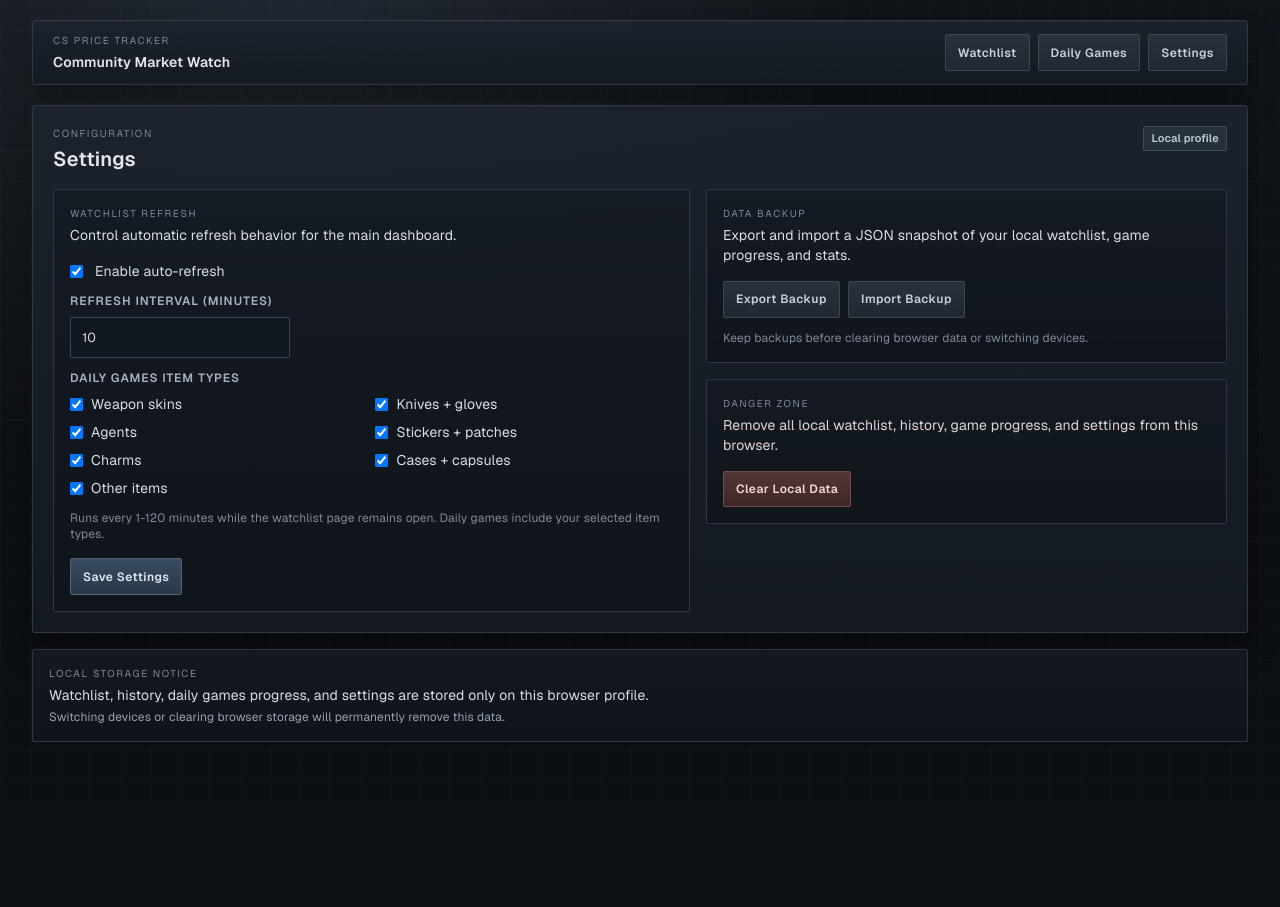
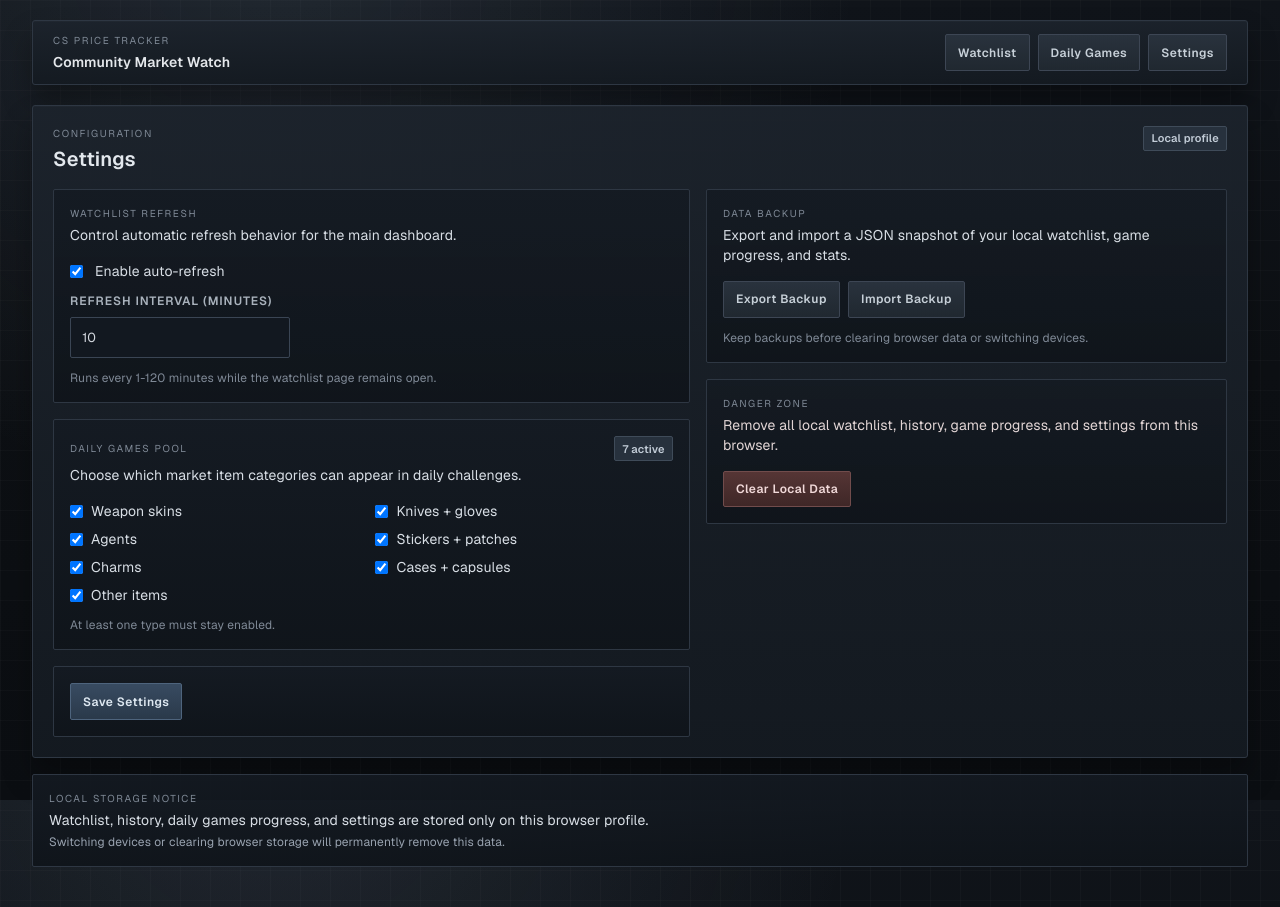
Before and after one commit to azhou2003/cs-price-tracker, a Next.js app: page /settings in a window 1280 px wide. Before the commit the page ends 800 px from the top, so only its background shows below. Built offline with nearby package versions, Linux system fonts and the light colour scheme.

Commit message:
settings for daily game

```diff
--- a/src/app/settings/_components/settings-page-client.tsx
+++ b/src/app/settings/_components/settings-page-client.tsx
@@ -144,6 +144,22 @@ export function SettingsPageClient() {
     }
   };
 
+  const selectedTypeCount = dailyGameIncludedTypes.length;
+
+  const onDailyTypeToggle = (type: DailyGameItemType, checked: boolean) => {
+    if (checked) {
+      setDailyGameIncludedTypes((current) =>
+        normalizeDailyGameItemTypes([...current, type]),
+      );
+      return;
+    }
+
+    setDailyGameIncludedTypes((current) => {
+      const next = current.filter((entry) => entry !== type);
+      return next.length > 0 ? normalizeDailyGameItemTypes(next) : [...current];
+    });
+  };
+
   return (
     <section className="space-y-4">
       <article className="panel p-4 sm:p-5">
@@ -156,6 +172,7 @@ export function SettingsPageClient() {
         </div>
 
         <div className="mt-4 grid gap-4 lg:grid-cols-[minmax(0,1.1fr)_minmax(0,0.9fr)]">
+          <div className="space-y-4">
             <section className="panel-inset p-3 sm:p-4">
               <p className="label-caps">Watchlist Refresh</p>
               <p className="mt-1 text-sm text-[#d8dee5]">
@@ -197,39 +214,44 @@ export function SettingsPageClient() {
                     value={refreshMinutes}
                   />
                 </div>
+              </fieldset>
 
-              <div>
-                <p className="block text-xs font-semibold uppercase tracking-[0.08em] text-[#a9b2bc]">
-                  Daily games item types
+              <p className="mt-3 text-xs text-[var(--text-muted)]" id="refresh-help">
+                Runs every 1-120 minutes while the watchlist page remains open.
               </p>
-                <div className="mt-2 grid gap-2 sm:grid-cols-2">
+            </section>
+
+            <section className="panel-inset p-3 sm:p-4">
+              <div className="flex items-center justify-between gap-3">
+                <p className="label-caps">Daily Games Pool</p>
+                <span className="chip chip-neutral">{selectedTypeCount} active</span>
+              </div>
+              <p className="mt-1 text-sm text-[#d8dee5]">
+                Choose which market item categories can appear in daily challenges.
+              </p>
+
+              <fieldset className="mt-4">
+                <legend className="sr-only">Daily games item type filters</legend>
+                <div className="grid gap-2 sm:grid-cols-2">
                   {DAILY_GAME_ITEM_TYPE_VALUES.map((type) => {
                     const checked = dailyGameIncludedTypes.includes(type);
+                    const disableToggle = checked && selectedTypeCount === 1;
 
                     return (
                       <label
-                        className="flex items-center gap-2 text-sm text-[#d8dee5]"
+                        className={`flex items-center gap-2 text-sm ${
+                          disableToggle ? "text-[var(--text-dim)]" : "text-[#d8dee5]"
+                        }`}
                         htmlFor={`daily-game-type-${type}`}
                         key={type}
                       >
                         <input
                           checked={checked}
                           className="cursor-pointer"
+                          disabled={disableToggle}
                           id={`daily-game-type-${type}`}
                           onChange={(event) => {
-                            if (event.target.checked) {
-                              setDailyGameIncludedTypes((current) =>
-                                normalizeDailyGameItemTypes([...current, type]),
-                              );
-                              return;
-                            }
-
-                            setDailyGameIncludedTypes((current) => {
-                              const next = current.filter((entry) => entry !== type);
-                              return next.length > 0
-                                ? normalizeDailyGameItemTypes(next)
-                                : [...current];
-                            });
+                            onDailyTypeToggle(type, event.target.checked);
                           }}
                           type="checkbox"
                         />
@@ -238,21 +260,22 @@ export function SettingsPageClient() {
                     );
                   })}
                 </div>
-              </div>
               </fieldset>
 
-            <p className="mt-3 text-xs text-[var(--text-muted)]" id="refresh-help">
-              Runs every 1-120 minutes while the watchlist page remains open. Daily games
-              include your selected item types.
+              <p className="mt-3 text-xs text-[var(--text-muted)]">
+                At least one type must stay enabled.
               </p>
+            </section>
 
-            <div className="mt-4 flex flex-wrap gap-2">
+            <section className="panel-inset p-3 sm:p-4">
+              <div className="flex flex-wrap items-center gap-2">
                 <button className="btn btn-primary" onClick={onSave} type="button">
                   Save Settings
                 </button>
+                {saved ? <span className="chip chip-buy">Saved</span> : null}
               </div>
-            {saved ? <p className="mt-2 text-sm text-[#cde6b0]">Settings saved.</p> : null}
             </section>
+          </div>
 
           <div className="space-y-4">
             <section className="panel-inset p-3 sm:p-4">
```
Lines whose indentation alone changed are shown as unchanged.
